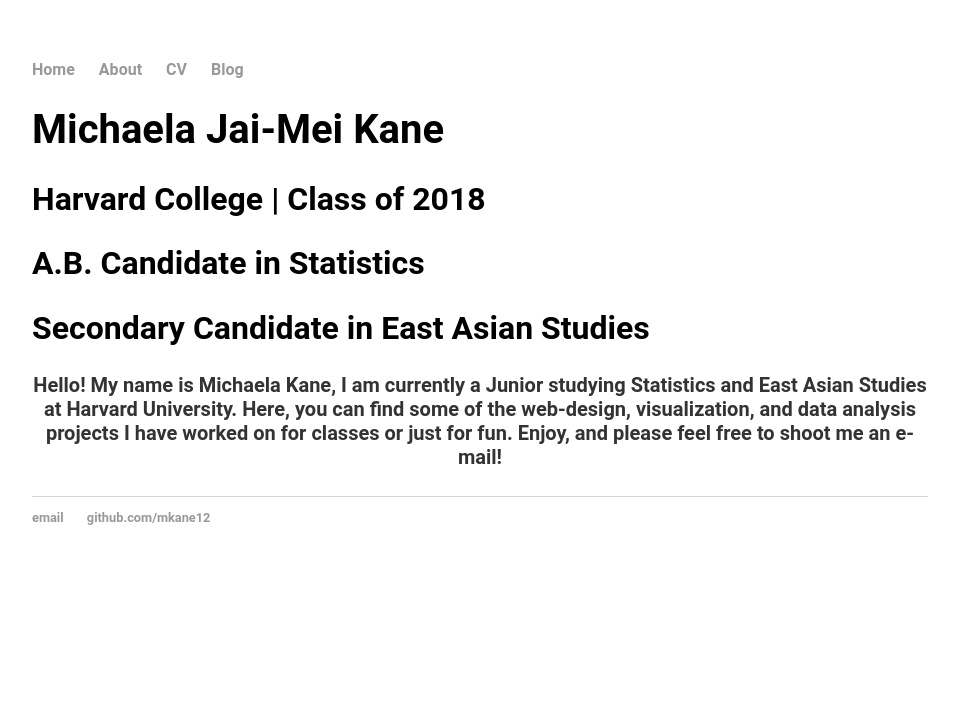
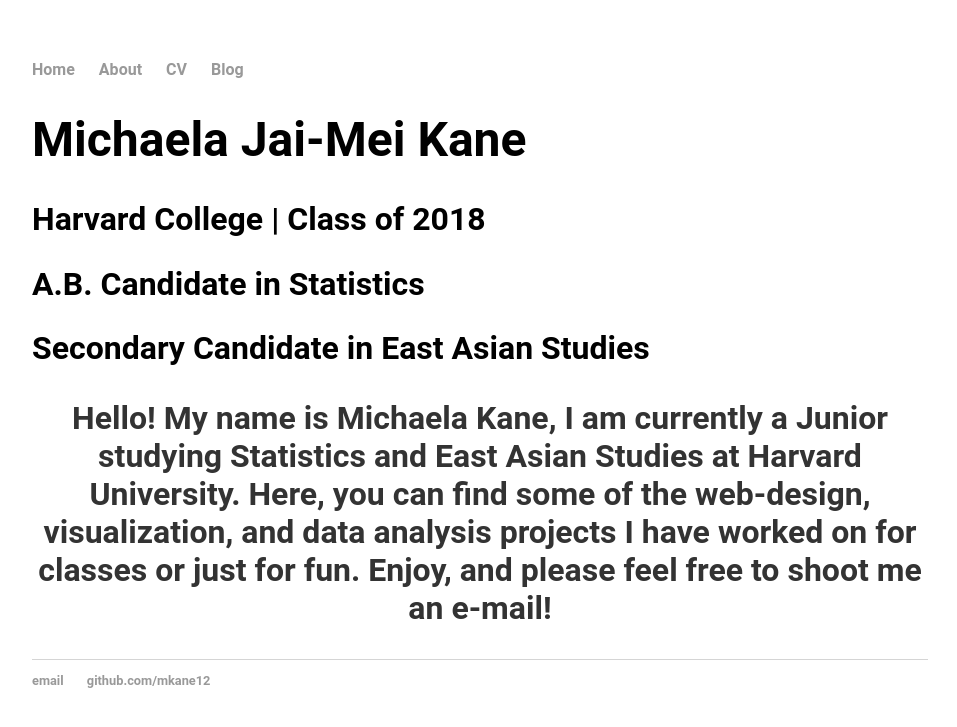
Before and after one commit to mkane12/mkane12.github.io, a Jekyll site: the page built from index.html, in a window 1280 px wide. Shown: the top 727 px of the page, without its empty margins (160-1117 px from the left). Built offline with Jekyll 4.4.1, drawn with Linux system fonts in a browser that asks for light colours.

Commit message:
Update main.css

```diff
--- a/css/main.css
+++ b/css/main.css
@@ -20,15 +20,15 @@
     text-decoration: underline;
 }
 h1 {
-    font-size: 40px;
+    font-size: 3em;
     text-align: left;
 }
 h2 {
-    font-size: 32px;
+    font-size: 2em;
     text-align: left;
 }
 p {
-    font-size: 20px;
+    font-size: 1em;
     color: #333;
     text-align: center;
 }
```
